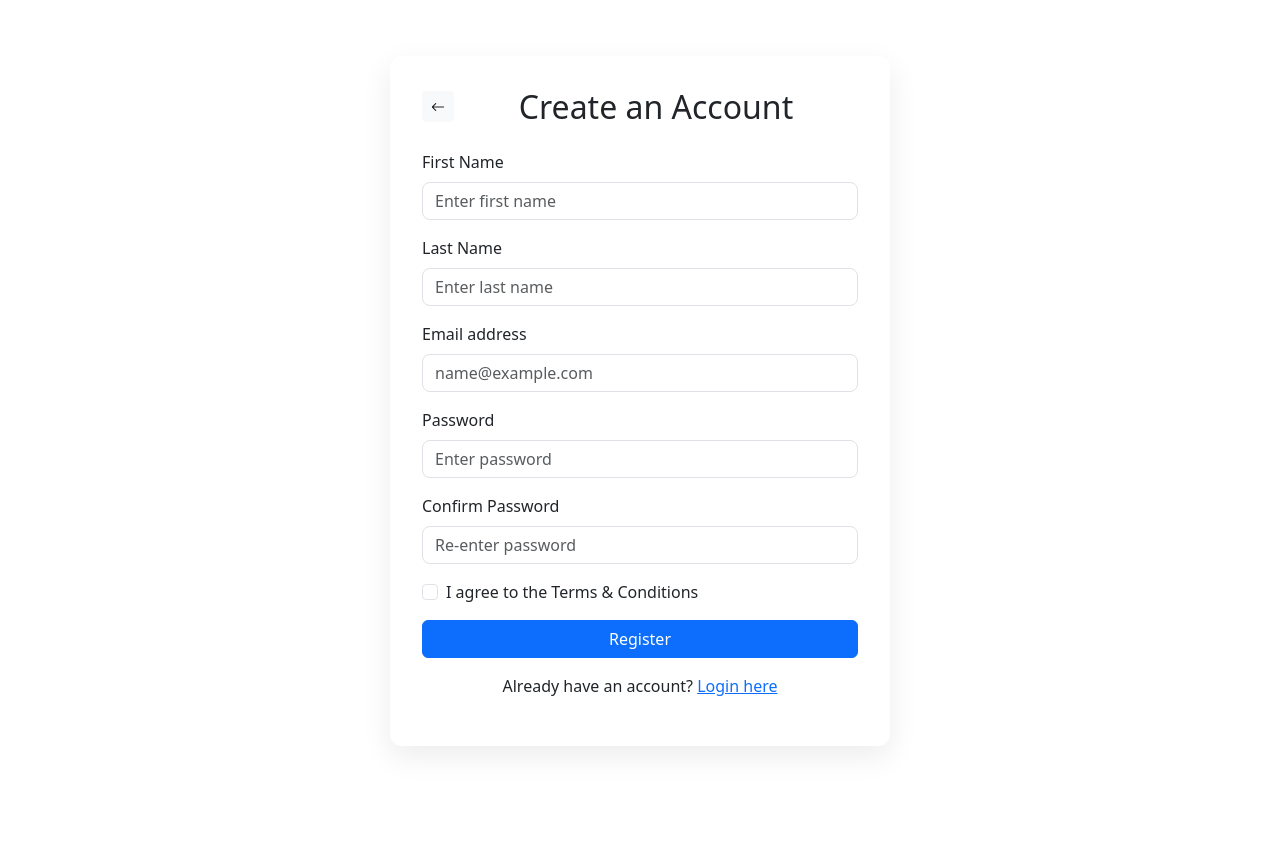
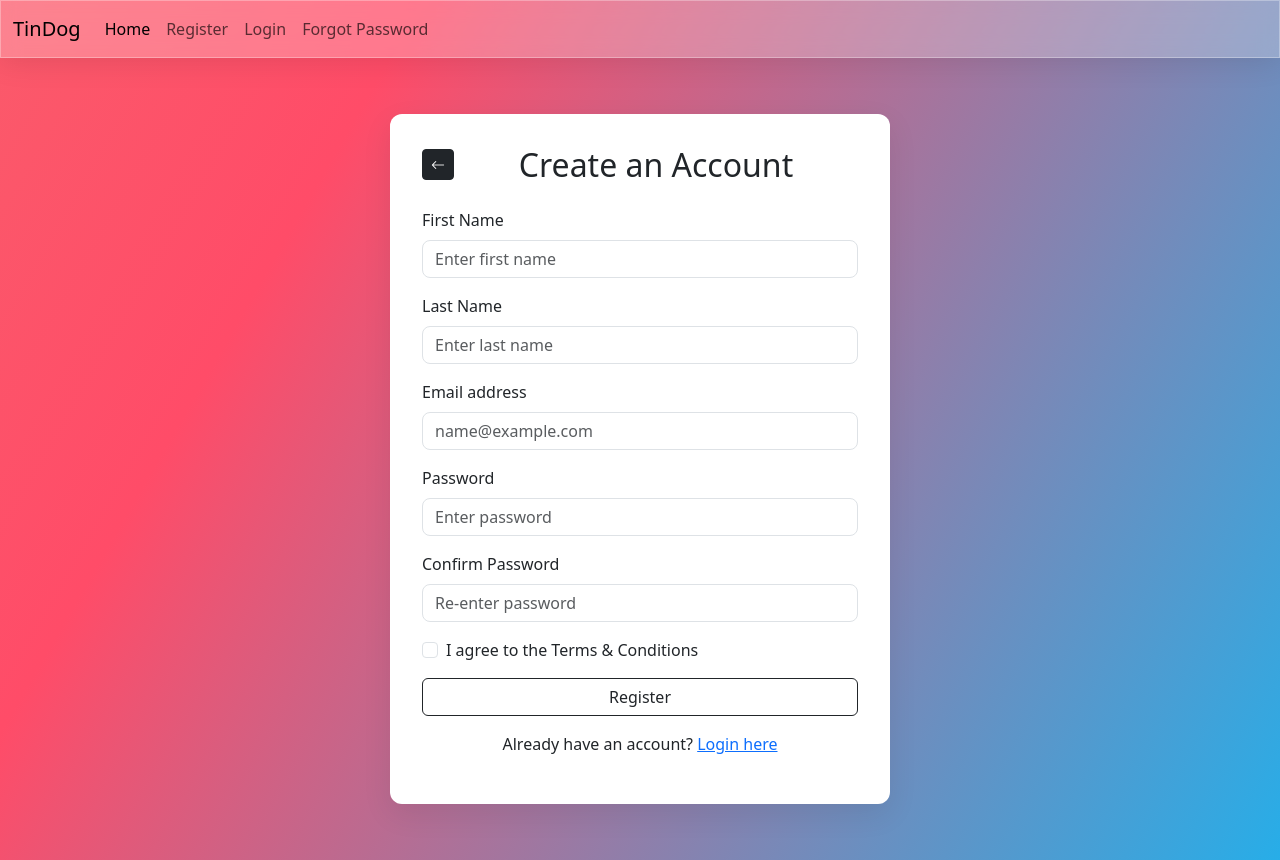
Before and after one commit to kirksamutya/TinDog-PHP, a PHP site: page /register.html in a window 1280 px wide. Before the commit the page ends 750 px from the top, so only its background shows below. Run offline with PHP 8.4, Linux system fonts and the light colour scheme.

Commit message:
Made the links working

```diff
--- a/assets/css/styles.css
+++ b/assets/css/styles.css
@@ -55,7 +55,7 @@ img {
 }
 
 /*! This is for the index */
-.gradient-background {
+body {
   background: linear-gradient(300deg, #00bfff, #ff4c68, #ef8172);
   background-size: 180% 180%;
   animation: gradient-animation 18s ease infinite;
--- a/register.html
+++ b/register.html
@@ -14,15 +14,42 @@
   <link href="https://cdn.jsdelivr.net/npm/bootstrap-icons/font/bootstrap-icons.css" rel="stylesheet">
 
 </head>
-<body class="d-flex justify-content-center align-items-center min-vh-100">
-<div class="container">
+<body >
+  <div class="justify-content-center align-items-center min-vh-100">
+    <nav class="navbar navbar-expand-lg sticky-top navbar-glass">
+      <div class="container-fluid">
+        <a class="navbar-brand" href="#">TinDog</a>
+        <button
+          class="navbar-toggler"
+          type="button"
+          data-bs-toggle="collapse"
+          data-bs-target="#navbarNavAltMarkup"
+          aria-controls="navbarNavAltMarkup"
+          aria-expanded="false"
+          aria-label="Toggle navigation"
+        >
+          <span class="navbar-toggler-icon"></span>
+        </button>
+        <div class="collapse navbar-collapse" id="navbarNavAltMarkup">
+          <div class="navbar-nav">
+            <a class="nav-link active" aria-current="page" href="index.html"
+              >Home</a
+            >
+            <a class="nav-link" href="register.html">Register</a>
+            <a class="nav-link" href="login.html">Login</a>
+            <a class="nav-link" href="forgot.html">Forgot Password</a>
+          </div>
+        </div>
+      </div>
+    </nav>
+    <div class="container">
   <div class="form-container">
 
     <!-- Back button -->
     <div class="d-flex justify-content-between align-items-center mb-4">
-      <button type="button" class="btn btn-light btn-sm" onclick="history.back()">
+      <button type="button" class="btn btn-dark btn-sm" onclick="history.back()">
   <i class="bi bi-arrow-left"></i>
-</button>
+    </button>
 
       <h2 class="text-center flex-grow-1 m-0">Create an Account</h2>
     </div>
@@ -60,12 +87,14 @@
       </div>
 
       <!-- Submit Button -->
-      <button type="submit" class="btn btn-primary w-100">Register</button>
+      <a class="btn btn-outline-dark w-100" href="login.html" role="button">Register</a>
 
       <!-- Already have account -->
       <p class="text-center mt-3">Already have an account? <a href="#">Login here</a></p>
     </form>
   </div>
+  </div>
+
 
   <!-- Bootstrap JS -->
   <script src="https://cdn.jsdelivr.net/npm/bootstrap@5.3.3/dist/js/bootstrap.bundle.min.js"></script>
```
Also changed, not shown: forgot.html (+35 -1 lines), login.html (+29 -1 lines).
